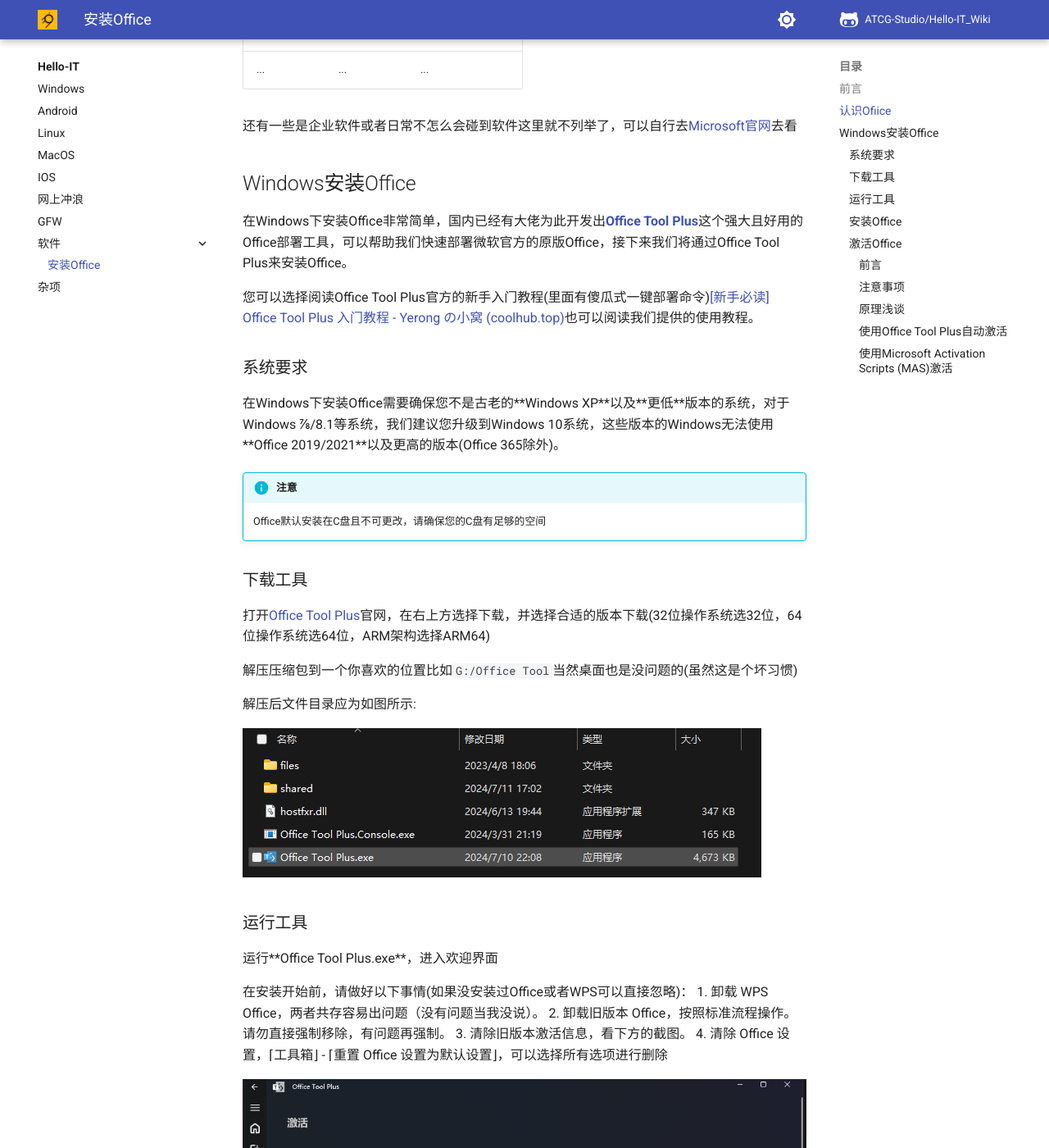
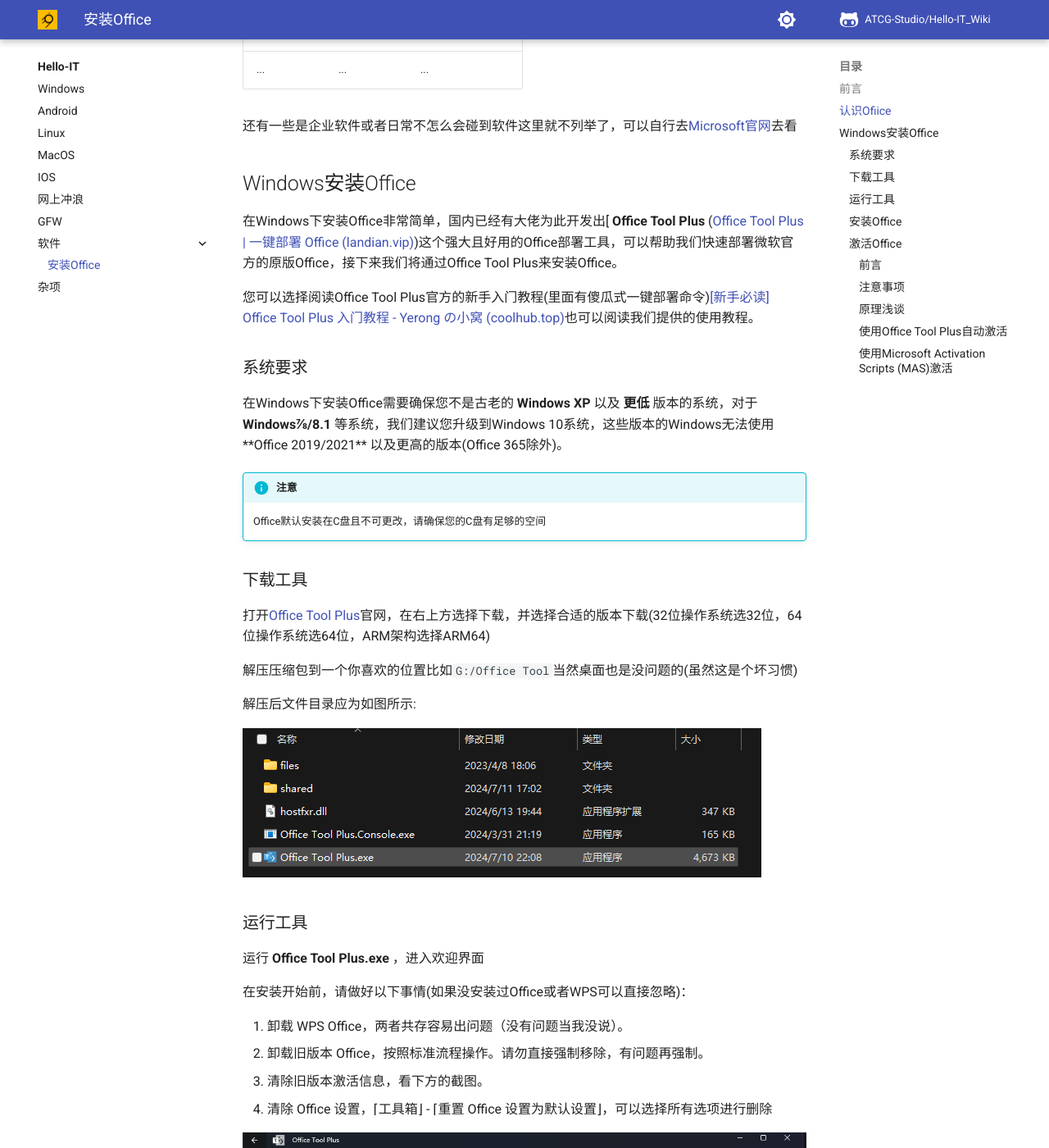
Before and after one commit to ATCG-Studio/Hello-IT_Wiki, an MkDocs documentation site: the page built from docs/Softwave/Install_Office.md, in a window 1280 px wide and 1400 px high, scrolled down 1144 px. Shown: the whole window at 82% size. Built offline with MkDocs 1.6.1 and Material for MkDocs 9.7.7, drawn with Linux system fonts in a browser that asks for light colours; comment, search, counter and statistics services are not loaded; some of the changed text lies outside the part shown.

Commit message:
+  CNAME 修复部分语法问题

```diff
--- a/docs/Softwave/Install_Office.md
+++ b/docs/Softwave/Install_Office.md
@@ -30,12 +30,12 @@
 
 ## Windows安装Office
 
-在Windows下安装Office非常简单，国内已经有大佬为此开发出[**Office Tool Plus**]([Office Tool Plus | 一键部署 Office (landian.vip)](https://otp.landian.vip/zh-cn/))这个强大且好用的Office部署工具，可以帮助我们快速部署微软官方的原版Office，接下来我们将通过Office Tool Plus来安装Office。
+在Windows下安装Office非常简单，国内已经有大佬为此开发出[ **Office Tool Plus** ([Office Tool Plus | 一键部署 Office (landian.vip)](https://otp.landian.vip/zh-cn/))这个强大且好用的Office部署工具，可以帮助我们快速部署微软官方的原版Office，接下来我们将通过Office Tool Plus来安装Office。
 
 您可以选择阅读Office Tool Plus官方的新手入门教程(里面有傻瓜式一键部署命令)[[新手必读] Office Tool Plus 入门教程 - Yerong の小窝 (coolhub.top)](https://www.coolhub.top/archives/42)也可以阅读我们提供的使用教程。
 ### 系统要求
 
-在Windows下安装Office需要确保您不是古老的**Windows XP**以及**更低**版本的系统，对于Windows 7/8/8.1等系统，我们建议您升级到Windows 10系统，这些版本的Windows无法使用**Office 2019/2021**以及更高的版本(Office 365除外)。
+在Windows下安装Office需要确保您不是古老的 **Windows XP** 以及 **更低** 版本的系统，对于 **Windows7/8/8.1** 等系统，我们建议您升级到Windows 10系统，这些版本的Windows无法使用**Office 2019/2021** 以及更高的版本(Office 365除外)。
 
 !!! Info "注意"
 	Office默认安装在C盘且不可更改，请确保您的C盘有足够的空间
@@ -50,9 +50,10 @@
 ![](img/Pasted%20image%2020240711172519.png)
 ### 运行工具
 
-运行**Office Tool Plus.exe**，进入欢迎界面
+运行 **Office Tool Plus.exe** ，进入欢迎界面
 
 在安装开始前，请做好以下事情(如果没安装过Office或者WPS可以直接忽略)：
+
 1. 卸载 WPS Office，两者共存容易出问题（没有问题当我没说）。
 2. 卸载旧版本 Office，按照标准流程操作。请勿直接强制移除，有问题再强制。
 3. 清除旧版本激活信息，看下方的截图。
@@ -61,7 +62,7 @@
 ![](img/Pasted%20image%2020240711173323.png)
 ### 安装Office
 
-点击**安装Office**按钮旁的小勾，选择Microsoft 365（家庭和个人版）
+点击 **安装Office** 按钮旁的小勾，选择Microsoft 365（家庭和个人版）
 
 ![](img/Pasted%20image%2020240711172955.png)
 
@@ -69,10 +70,10 @@
 
 ![](img/Pasted%20image%2020240711173556.png)
 
-进入最后的部署配置文件确认弹窗，确认后点击**是**开始部署，然后耐心等待
+进入最后的部署配置文件确认弹窗，确认后点击 **是** 开始部署，然后耐心等待
 
 !!! Info "注意"
-	该选项默认安装**Word、PowerPoint以及Excel**如果需要安装其它套件请选择**否**并下拉到(产品->应用程序)选择自己需要的套件(图二)
+	该选项默认安装 **Word、PowerPoint以及Excel** 如果需要安装其它套件请选择 **否** 并下拉到(产品->应用程序)选择自己需要的套件(图二)
 
 ![](img/Pasted%20image%2020240711173640.png)
 
@@ -108,7 +109,7 @@
 	Ohook激活即通过Dll劫持Hook掉SPPC，通过劫持Software Protection 服务(Office会通过Software Protection 服务来查询激活状态)返回修改后的消息，让Office误认为所有许可证已经被激活，从而达到永久激活的效果
 
 2.KMS激活
-	烂大街的激活方法，本质上类似于你小时候为了避免屁股开花“帮”你父母代签，你的试卷Or作业，起初是微软为了方便企业批量管理许可而整的激活方式，一般有微软授权的KMS服务器一般情况下只能部署在 Windows Server 上，只在内网部署，不对外开放。大家用的懂的都懂，基于 vlmcs 的 KMS 服务器，非正版，无激活限制，谁都可以访问。只要微软没发现（不管）你就可以一直用。KMS激活需要180天一续，但通常软件都会设置自动续期。
+	烂大街的激活方法，本质上类似于你小时候为了避免屁股开花“帮”你父母代签你的试卷Or作业，起初是微软为了方便企业批量管理许可而整的激活方式，一般有微软授权的KMS服务器一般情况下只能部署在 Windows Server 上，只在内网部署，不对外开放。大家用的懂的都懂，基于 vlmcs 的 KMS 服务器，非正版，无激活限制，谁都可以访问。只要微软没发现（不管）你就可以一直用。KMS激活需要180天一续，但通常软件都会设置自动续期。
 #### 使用Office Tool Plus自动激活
 
 1.先清除激活消息，激活信息并不会随Office卸载而清除（如果上面您已经清除了，请忽略这一步）
@@ -120,6 +121,7 @@
 ![](img/Pasted%20image%2020240711181044.png)
 
 Microsoft 365:
+
 `ospp /inslicid MondoVolume /sethst:kms.03k.org /setprt:1688 /act`
 
 ??? details "Office LTSC 2021, Visio LTSC 2021, Project 2021"
@@ -149,11 +151,11 @@
 
 ![](img/Pasted%20image%2020240711183233.png)
 
-打开后进入主界面，按下**数字2**选择Ohook激活Office
+打开后进入主界面，按下 **数字2** 选择Ohook激活Office
 
 ![](img/Pasted%20image%2020240711183444.png)
 
-随即按下**数字1**进行激活，其它选项分别是\[2]卸载Ohook激活、\[3]下载Office、\[0]返回
+随即按下 **数字1** 进行激活，其它选项分别是\[2]卸载Ohook激活、\[3]下载Office、\[0]返回
 
 ![](img/Pasted%20image%2020240711183533.png)
 
```
Also changed, not shown: other parts of docs/Softwave/Install_Office.md (+1 -1 lines), README.md (+1 -1 lines), 2 other files.
